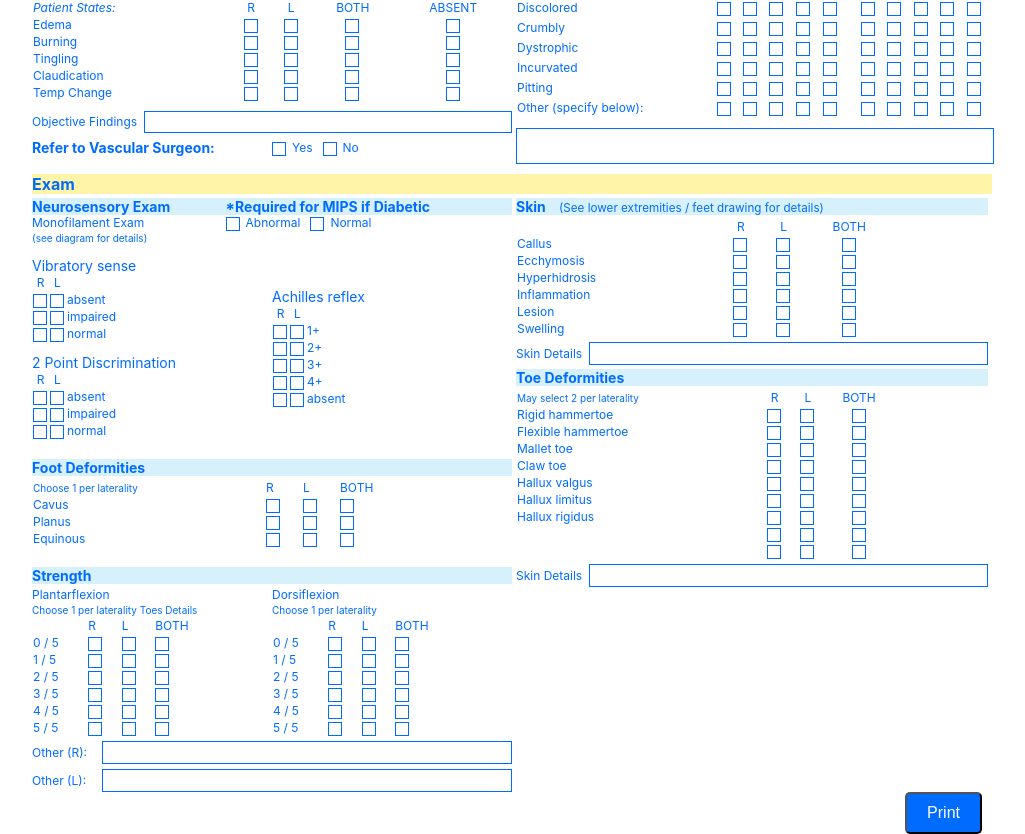
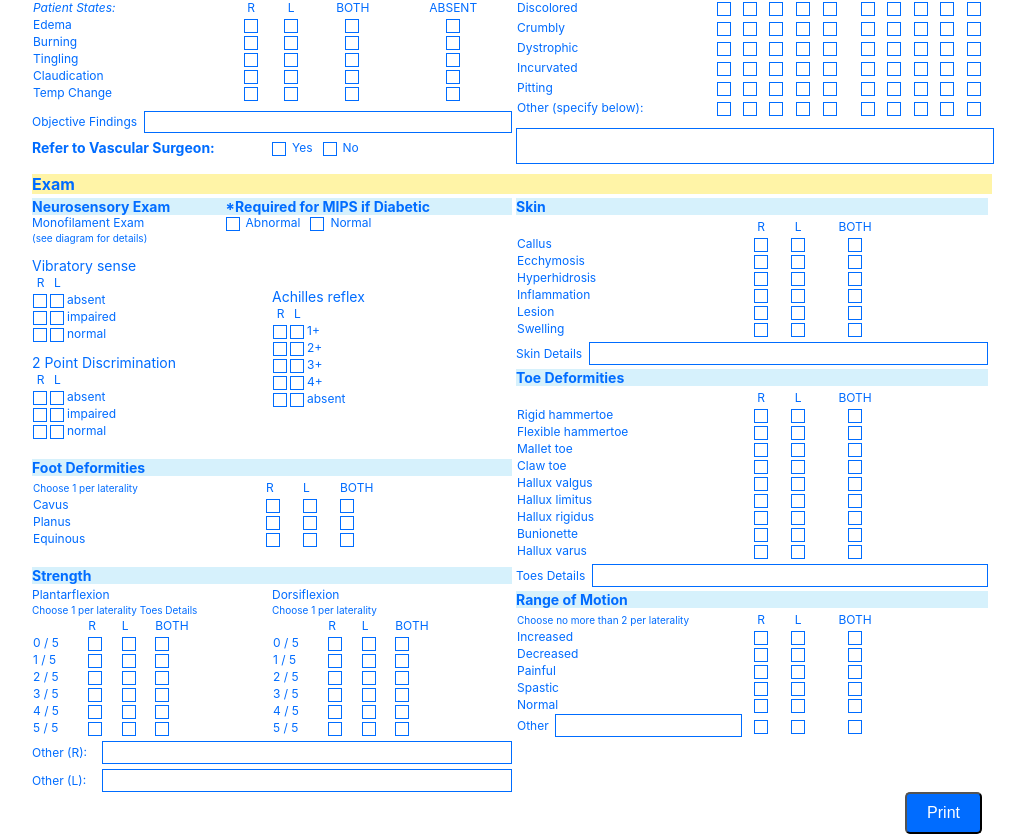
Before and after one commit to qerew/360-care, a React (Create React App) app: page / in a window 1280 px wide. Shown: the part 975-1809 px from the top of the page, without its empty margins (128-1153 px from the left). Built offline with nearby package versions, Linux system fonts and the light colour scheme.

Commit message:
finish exam section

```diff
--- a/src/components/table.js
+++ b/src/components/table.js
@@ -5,51 +5,95 @@ import Checkbox from './checkbox';
 import _ from 'lodash';
 
 class Table extends Component {
-  renderCheckbox = (type, field, option) => {
-    let name = _.lowerCase(field).replace(' ', '-');
-    name += _.lowerCase(option);
-    return <Checkbox type={type} name={name} />
+  onChange = (e) => {};
+
+  renderCheckbox = (field, option) => {
+    const { title, type } = this.props;
+    let name = _.lowerCase(title).replace(' ', '-') + '-';
+    name += _.lowerCase(field).replace(' ', '-');
+    if (type === 'checkbox') name += '-' + option;
+    return <Checkbox type={type} name={name} onChange={this.onChange} />;
+  };
+
+  renderMoreDetails = (moreDetails) => {
+    const { title } = this.props;
+    let name = _.lowerCase(title).replace(' ', '-') + '-';
+    name += _.lowerCase(moreDetails).replace(' ', '-');
+    return (
+      <Fragment>
+        <div style={{ height: '5px' }}></div>
+        <FlexContainer align="center">
+          {moreDetails} &nbsp;
+          <FlexBox>
+            <input type="text" name={name} />
+          </FlexBox>
+        </FlexContainer>
+      </Fragment>
+    );
+  };
+
+  renderOtherFieldRow = () => {
+    const { title, options } = this.props;
+    let name = _.lowerCase(title).replace(' ', '-') + '-other';
+    return (
+      <tr>
+        <td>
+          <FlexContainer>
+            Other &nbsp;
+            <FlexBox>
+              <input type="text" name={name} />
+            </FlexBox>
+          </FlexContainer>
+        </td>
+        {options.map((option, index) => (
+          <td key={index}>{this.renderCheckbox('other', option)}</td>
+        ))}
+      </tr>
+    );
   };
 
   render() {
-    const { title, details, fields, options, type, name, description, moreDetails } = this.props;
+    const {
+      title,
+      details,
+      width,
+      type,
+      fields,
+      options,
+      description,
+      moreDetails,
+      otherField,
+    } = this.props;
+    if (!width) width = '100%';
+
     return (
       <div>
         <div className="subtitle-2">
           {title}
           {details && <small>details</small>}
         </div>
-        <table>
+        <table className="table-format-2" width={width}>
           <tbody>
             <tr>
-              <td className="thead">{description || ''}</td>
+              <td className="thead" width="60%">
+                <small>{description || ''}</small>
+              </td>
               {options.map((option, index) => (
-                <td key={index}>option</td>
+                <td key={index}>{option}</td>
               ))}
             </tr>
-            {fields.map((field, tr) => {
+            {fields.map((field, tr) => (
               <tr key={tr}>
-                <td className="thead">field</td>
-                {options.map((option, td) => {
-                  <td key={td}>
-                    {this.renderCheckbox(type, field, option)}
-                  </td>;
-                })}
-              </tr>;
-            })}
+                <td className="thead">{field}</td>
+                {options.map((option, td) => (
+                  <td key={td}>{this.renderCheckbox(field, option)}</td>
+                ))}
+              </tr>
+            ))}
+            {otherField && this.renderOtherFieldRow()}
           </tbody>
         </table>
-        {moreDetails && (
-          <Fragment>
-            <div style={{height: '5px'}}></div>
-            <FlexContainer align="center">
-              moreDetails &nbsp;
-              <FlexBox>
-                <input type="text" />
-              </FlexBox>
-            </FlexContainer>
-          </Fragment>
-        )}
+        {moreDetails && this.renderMoreDetails(moreDetails)}
       </div>
     );
   }
--- a/src/page/exam.js
+++ b/src/page/exam.js
@@ -6,6 +6,7 @@ import FootDeformities from './foot-deformities';
 import Strength from './strength';
 import Skin from './skin';
 import ToeDeformities from './toe-deformities';
+import RangeOfMotion from './range-of-motion';
 import '../styles/exam.scss';
 
 class Exam extends Component {
@@ -23,6 +24,7 @@ class Exam extends Component {
             <div>
               <Skin />
               <ToeDeformities />
+              <RangeOfMotion />
             </div>
           </FlexBox>
         </FlexContainer>
--- /dev/null
+++ b/src/page/range-of-motion.js
@@ -0,0 +1,28 @@
+import React, { Component } from 'react';
+import Table from '../components/table';
+
+class RangeOfMotion extends Component {
+  render() {
+    return (
+      <div style={{ margin: '4px' }}>
+        <Table
+          width="80%"
+          title="Range of Motion"
+          type="radio"
+          fields={[
+            'Increased',
+            'Decreased',
+            'Painful',
+            'Spastic',
+            'Normal',
+          ]}
+          options={['R', 'L', 'BOTH']}
+          otherField={true}
+          description="Choose no more than 2 per laterality"
+        />
+      </div>
+    );
+  }
+}
+
+export default RangeOfMotion;
--- a/src/page/skin.js
+++ b/src/page/skin.js
@@ -1,71 +1,18 @@
 import React, { Component } from 'react';
-import FlexContainer from '../components/flex-container';
-import FlexBox from '../components/flex-box';
-import Checkbox from '../components/checkbox';
+import Table from '../components/table';
 
 class Skin extends Component {
   render() {
     return (
-      <div style={{margin: '4px'}}>
-        <div className="subtitle-2">
-          Skin&nbsp;&nbsp;&nbsp;&nbsp;
-          <small style={{fontWeight: 'initial'}}>
-            (See lower extremities / feet drawing for details)
-          </small>
-        </div>
-        <table className="table-format-2" width="80%">
-          <tbody>
-            <tr>
-              <td></td>
-              <td>R</td>
-              <td>L</td>
-              <td>BOTH</td>
-            </tr>
-            <tr>
-              <td className="thead">Callus</td>
-              <td><Checkbox type="radio" name="skin-callus" /></td>
-              <td><Checkbox type="radio" name="skin-callus" /></td>
-              <td><Checkbox type="radio" name="skin-callus" /></td>
-            </tr>
-            <tr>
-              <td className="thead">Ecchymosis</td>
-              <td><Checkbox type="radio" name="skin-ecchymosis" /></td>
-              <td><Checkbox type="radio" name="skin-ecchymosis" /></td>
-              <td><Checkbox type="radio" name="skin-ecchymosis" /></td>
-            </tr>
-            <tr>
-              <td className="thead">Hyperhidrosis</td>
-              <td><Checkbox type="radio" name="skin-hyperhidrosis" /></td>
-              <td><Checkbox type="radio" name="skin-hyperhidrosis" /></td>
-              <td><Checkbox type="radio" name="skin-hyperhidrosis" /></td>
-            </tr>
-            <tr>
-              <td className="thead">Inflammation</td>
-              <td><Checkbox type="radio" name="skin-inflammation" /></td>
-              <td><Checkbox type="radio" name="skin-inflammation" /></td>
-              <td><Checkbox type="radio" name="skin-inflammation" /></td>
-            </tr>
-            <tr>
-              <td className="thead">Lesion</td>
-              <td><Checkbox type="radio" name="skin-lesion" /></td>
-              <td><Checkbox type="radio" name="skin-lesion" /></td>
-              <td><Checkbox type="radio" name="skin-lesion" /></td>
-            </tr>
-            <tr>
-              <td className="thead">Swelling</td>
-              <td><Checkbox type="radio" name="skin-swelling" /></td>
-              <td><Checkbox type="radio" name="skin-swelling" /></td>
-              <td><Checkbox type="radio" name="skin-swelling" /></td>
-            </tr>
-          </tbody>
-        </table>
-        <div style={{height: '5px'}}></div>
-        <FlexContainer align="center">
-          <span>Skin Details &nbsp;</span>
-          <FlexBox>
-            <input type="text" />
-          </FlexBox>
-        </FlexContainer>
+      <div style={{ margin: '4px' }}>
+        <Table
+          width="80%"
+          title="Skin"
+          type="radio"
+          fields={['Callus', 'Ecchymosis', 'Hyperhidrosis', 'Inflammation', 'Lesion', 'Swelling']}
+          options={['R', 'L', 'BOTH']}
+          moreDetails="Skin Details"
+        />
       </div>
     );
   }
--- a/src/page/toe-deformities.js
+++ b/src/page/toe-deformities.js
@@ -1,86 +1,28 @@
 import React, { Component } from 'react';
-import FlexContainer from '../components/flex-container';
-import FlexBox from '../components/flex-box';
-import Checkbox from '../components/checkbox';
+import Table from '../components/table';
 
 class ToeDeformities extends Component {
   render() {
     return (
-      <div style={{margin: '4px'}}>
-        <div className="subtitle-2">
-          Toe Deformities
-        </div>
-        <table className="table-format-2" width="80%">
-          <tbody>
-            <tr>
-              <td className="thead"><small>May select 2 per laterality</small></td>
-              <td>R</td>
-              <td>L</td>
-              <td>BOTH</td>
-            </tr>
-            <tr>
-              <td className="thead">Rigid hammertoe</td>
-              <td><Checkbox type="radio" name="rigid-hammertoe" /></td>
-              <td><Checkbox type="radio" name="rigid-hammertoe" /></td>
-              <td><Checkbox type="radio" name="rigid-hammertoe" /></td>
-            </tr>
-            <tr>
-              <td className="thead">Flexible hammertoe</td>
-              <td><Checkbox type="radio" name="flexible-hammertoe" /></td>
-              <td><Checkbox type="radio" name="flexible-hammertoe" /></td>
-              <td><Checkbox type="radio" name="flexible-hammertoe" /></td>
-            </tr>
-            <tr>
-              <td className="thead">Mallet toe</td>
-              <td><Checkbox type="radio" name="mallet-toe" /></td>
-              <td><Checkbox type="radio" name="mallet-toe" /></td>
-              <td><Checkbox type="radio" name="mallet-toe" /></td>
-            </tr>
-            <tr>
-              <td className="thead">Claw toe</td>
-              <td><Checkbox type="radio" name="claw-toe" /></td>
-              <td><Checkbox type="radio" name="claw-toe" /></td>
-              <td><Checkbox type="radio" name="claw-toe" /></td>
-            </tr>
-            <tr>
-              <td className="thead">Hallux valgus</td>
-              <td><Checkbox type="radio" name="hallux-valgus" /></td>
-              <td><Checkbox type="radio" name="hallux-valgus" /></td>
-              <td><Checkbox type="radio" name="hallux-valgus" /></td>
-            </tr>
-            <tr>
-              <td className="thead">Hallux limitus</td>
-              <td><Checkbox type="radio" name="hallux-limitus" /></td>
-              <td><Checkbox type="radio" name="hallux-limitus" /></td>
-              <td><Checkbox type="radio" name="hallux-limitus" /></td>
-            </tr>
-            <tr>
-              <td className="thead">Hallux rigidus</td>
-              <td><Checkbox type="radio" name="" /></td>
-              <td><Checkbox type="radio" name="" /></td>
-              <td><Checkbox type="radio" name="" /></td>
-            </tr>
-            <tr>
-              <td className="thead"></td>
-              <td><Checkbox type="radio" name="" /></td>
-              <td><Checkbox type="radio" name="" /></td>
-              <td><Checkbox type="radio" name="" /></td>
-            </tr>
-            <tr>
-              <td className="thead"></td>
-              <td><Checkbox type="radio" name="" /></td>
-              <td><Checkbox type="radio" name="" /></td>
-              <td><Checkbox type="radio" name="" /></td>
-            </tr>
-          </tbody>
-        </table>
-        <div style={{height: '5px'}}></div>
-        <FlexContainer align="center">
-          <span>Skin Details &nbsp;</span>
-          <FlexBox>
-            <input type="text" />
-          </FlexBox>
-        </FlexContainer>
+      <div style={{ margin: '4px' }}>
+        <Table
+          width="80%"
+          title="Toe Deformities"
+          type="radio"
+          fields={[
+            'Rigid hammertoe',
+            'Flexible hammertoe',
+            'Mallet toe',
+            'Claw toe',
+            'Hallux valgus',
+            'Hallux limitus',
+            'Hallux rigidus',
+            'Bunionette',
+            'Hallux varus',
+          ]}
+          options={['R', 'L', 'BOTH']}
+          moreDetails="Toes Details"
+        />
       </div>
     );
   }
```
